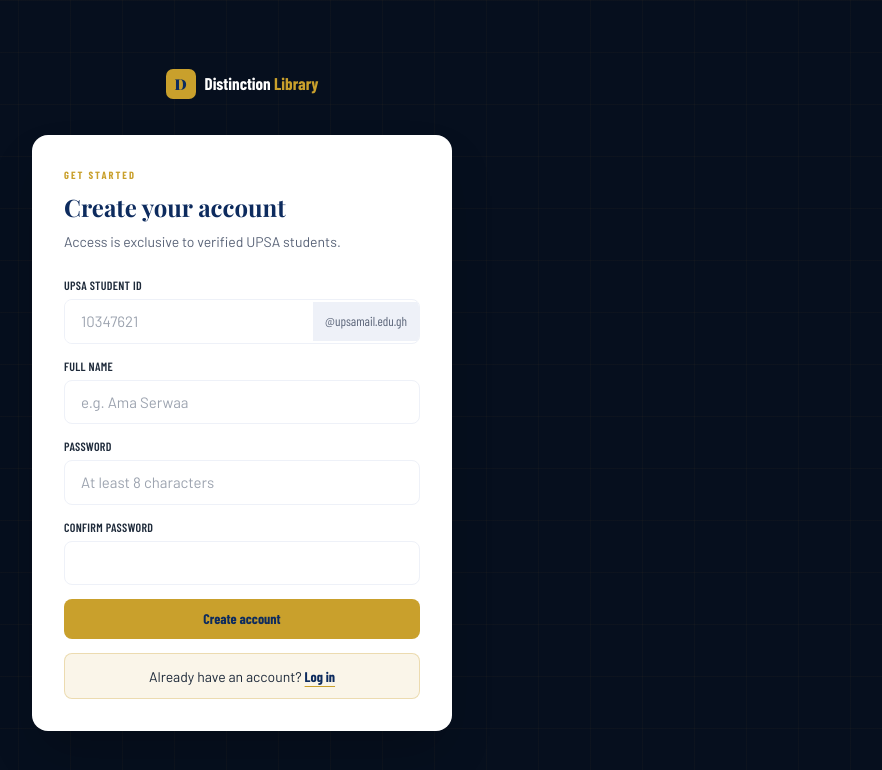
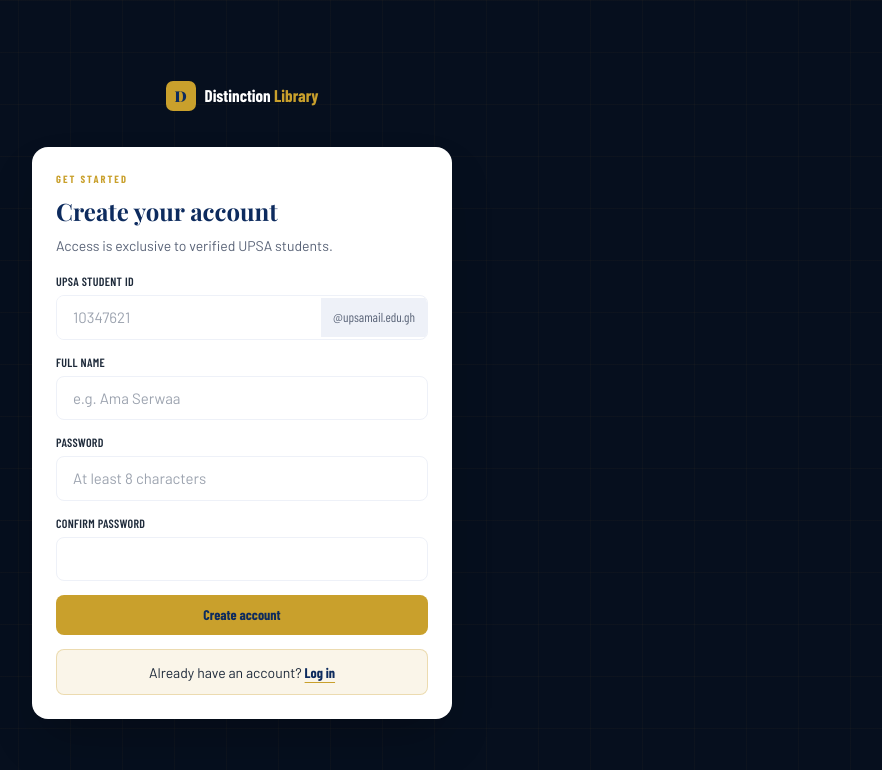
Before and after one commit to johnadamsmahama/distinction-library, a Next.js app: page /signup in a window 1280 px wide. Shown: the top 770 px of the page, without its empty margins (398-1280 px from the left). Built offline with nearby package versions, Linux system fonts and the light colour scheme; a web font is replaced by a local one.

Commit message:
Refactor padding and margin in AuthShell component
Adjusted padding and margin values for improved layout.

```diff
--- a/components/auth/AuthShell.tsx
+++ b/components/auth/AuthShell.tsx
@@ -32,13 +32,13 @@ export default function AuthShell({
           </div>
         </div>
 
-        <div className="bg-white rounded-2xl p-8 shadow-2xl">
+        <div className="bg-white rounded-2xl p-6 shadow-2xl">
           <div className="eyebrow mb-2">{eyebrow}</div>
           <h1 className="font-display font-bold text-2xl text-navy mb-2">{title}</h1>
           {subtitle && (
-            <p className="font-body text-sm text-g600 mb-6 leading-relaxed">{subtitle}</p>
+            <p className="font-body text-sm text-g600 mb-4 leading-relaxed">{subtitle}</p>
           )}
-          {!subtitle && <div className="mb-6" />}
+          {!subtitle && <div className="mb-4" />}
           {children}
         </div>
 
```
